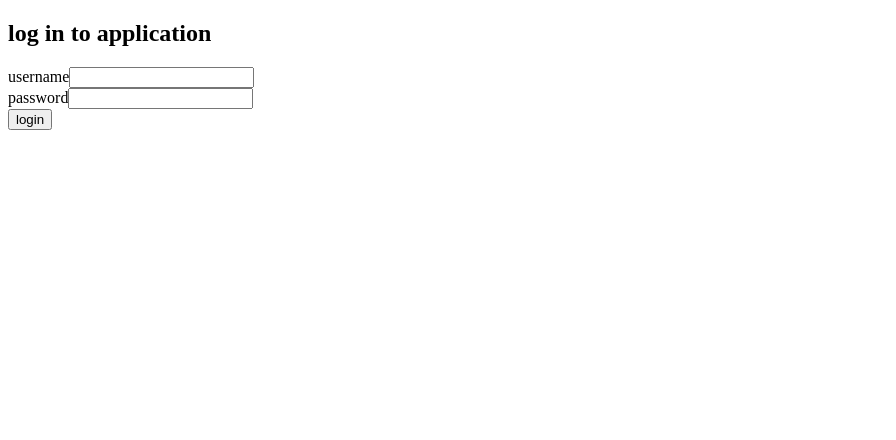
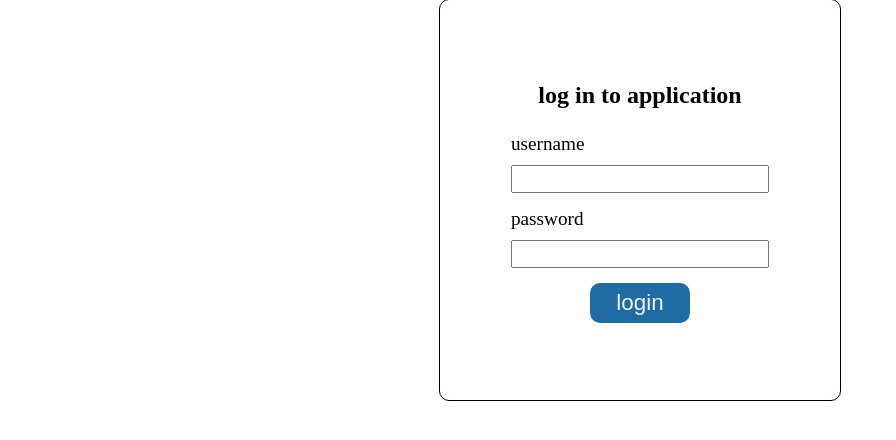
Before and after one commit to aarnif/fullStackOpen-PalautusRepositorioOsa7, a React (Create React App) app in the folder blogapp/frontend/: page /blogs in a window 1280 px wide. Shown: the top 440 px of the page, without its empty margins (0-896 px from the left). Built offline with nearby package versions, Linux system fonts and the light colour scheme; no server answers.

Commit message:
Lisaa tyylit kirjautumissivulle

```diff
--- a/blogapp/frontend/package.json
+++ b/blogapp/frontend/package.json
@@ -11,6 +11,7 @@
     "react-router-dom": "^6.18.0",
     "react-scripts": "5.0.1",
     "redux": "^4.2.1",
+    "styled-components": "^6.1.0",
     "web-vitals": "^2.1.4"
   },
   "scripts": {
--- a/blogapp/frontend/src/App.js
+++ b/blogapp/frontend/src/App.js
@@ -59,8 +59,6 @@ const App = () => {
   if (!user) {
     return (
       <div>
-        <h2>log in to application</h2>
-        <Notification info={info} />
         <LoginForm />
       </div>
     );
--- a/blogapp/frontend/src/components/Login.js
+++ b/blogapp/frontend/src/components/Login.js
@@ -1,9 +1,20 @@
 import { useState } from "react";
-import { useDispatch } from "react-redux";
+import { useSelector, useDispatch } from "react-redux";
 import { loginUser } from "../reducers/userReducer";
 import { setNotification } from "../reducers/notificationReducer";
+import {
+  LoginHeader,
+  Button,
+  Label,
+  Input,
+  Loginform,
+  Ul,
+  Li,
+} from "../styles";
+import Notification from "./Notification";
 
 const LoginForm = ({ login }) => {
+  const info = useSelector((state) => state.notification);
   const [username, setUsername] = useState("");
   const [password, setPassword] = useState("");
   const dispatch = useDispatch();
@@ -24,28 +35,48 @@ const LoginForm = ({ login }) => {
   };
 
   return (
-    <form onSubmit={handleSubmit}>
-      <div>
-        username
-        <input
+    <Loginform onSubmit={handleSubmit}>
+      <Ul>
+        <Li>
+          <LoginHeader>log in to application</LoginHeader>
+        </Li>
+        <Li>
+          <Notification info={info} />
+        </Li>
+      </Ul>
+      <Ul>
+        <Li>
+          <Label>username</Label>
+        </Li>
+        <Li>
+          <Input
             id="username"
             value={username}
             onChange={({ target }) => setUsername(target.value)}
           />
-      </div>
-      <div>
-        password
-        <input
+        </Li>
+      </Ul>
+      <Ul>
+        <Li>
+          <Label>password </Label>
+        </Li>
+        <Li>
+          <Input
             id="password"
             type="password"
             value={password}
             onChange={({ target }) => setPassword(target.value)}
           />
-      </div>
-      <button id="login-button" type="submit">
+        </Li>
+      </Ul>
+      <Ul>
+        <Li>
+          <Button id="login-button" type="submit">
             login
-      </button>
-    </form>
+          </Button>
+        </Li>
+      </Ul>
+    </Loginform>
   );
 };
 
--- /dev/null
+++ b/blogapp/frontend/src/index.css
@@ -0,0 +1,11 @@
+body {
+  margin: 0;
+  box-sizing: border-box;
+}
+
+#root {
+  display: flex;
+  justify-content: center;
+  align-items: center;
+  min-height: 100vh;
+}
--- a/blogapp/frontend/src/index.js
+++ b/blogapp/frontend/src/index.js
@@ -4,6 +4,7 @@ import store from "./store";
 import ReactDOM from "react-dom/client";
 import { BrowserRouter as Router } from "react-router-dom";
 import App from "./App";
+import "./index.css";
 
 ReactDOM.createRoot(document.getElementById("root")).render(
   <Provider store={store}>
--- /dev/null
+++ b/blogapp/frontend/src/styles.js
@@ -0,0 +1,63 @@
+import styled from "styled-components";
+
+const borderRadius = "10px";
+
+export const Button = styled.button`
+  background-color: rgb(32, 107, 163);
+  color: whitesmoke;
+  font-size: 1.4em;
+  width: 100px;
+  height: 40px;
+  border: none;
+  border-radius: ${borderRadius};
+  &:hover {
+    cursor: pointer;
+    transform: scale(1.2);
+    transition: transform 500ms ease-in-out;
+  }
+  &:active {
+    transform: scale(1);
+  }
+`;
+
+export const LoginHeader = styled.h2`
+  width: 250px;
+  text-align: center;
+`;
+
+export const Label = styled.label`
+  font-size: 1.2em;
+  width: 250px;
+`;
+
+export const Input = styled.input`
+  font-size: 1.2em;
+  width: 250px;
+`;
+
+export const Form = styled.form`
+  display: flex;
+  flex-direction: column;
+  align-items: center;
+  justify-content: center;
+  width: 400px;
+  border: 1px solid black;
+  border-radius: ${borderRadius};
+`;
+
+export const Loginform = styled(Form)`
+  position: relative;
+  bottom: 200px;
+  height: 400px;
+`;
+
+export const Ul = styled.ul`
+  all: unset;
+  list-style: none;
+  margin-bottom: 5px;
+`;
+
+export const Li = styled.li`
+  list-style: none;
+  margin-bottom: 10px;
+`;
```
Also changed, not shown: 1 other file (tests, documents, lock files or other folders). Lines whose indentation alone changed are shown as unchanged.
